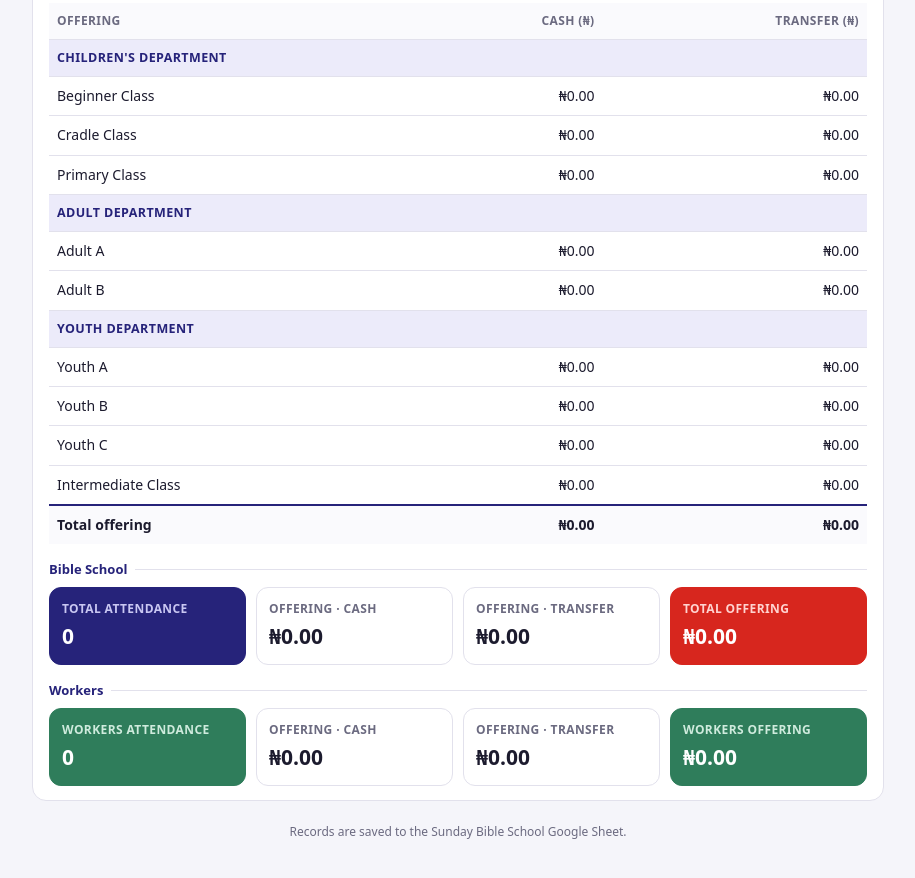
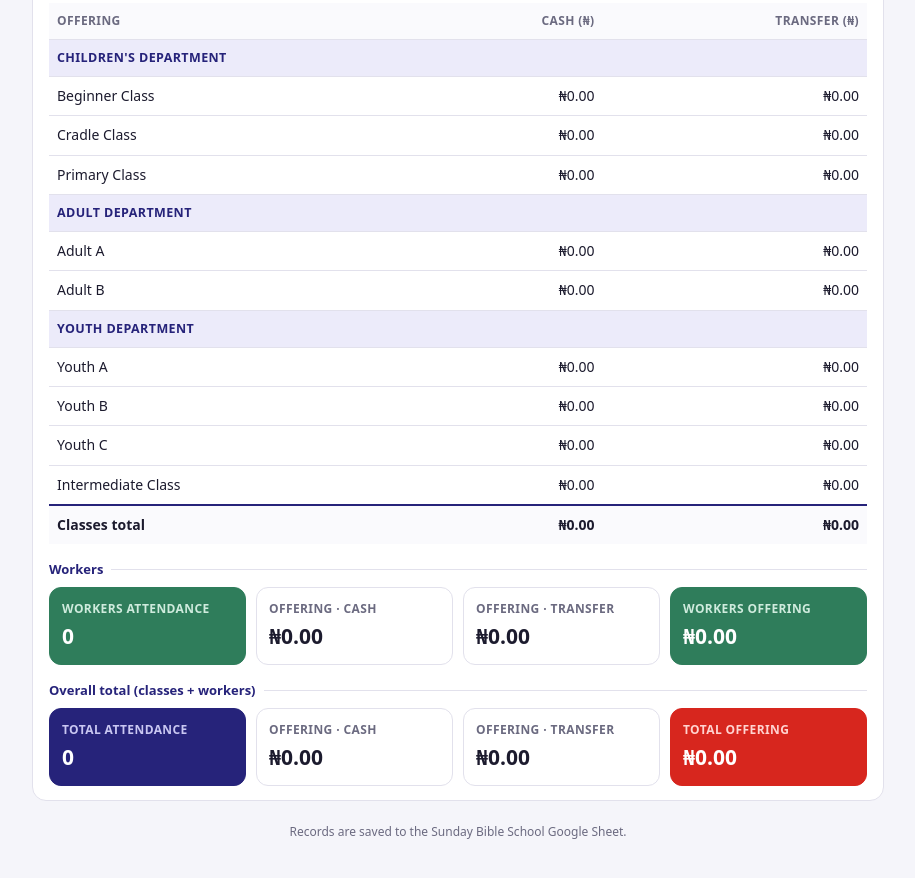
Before and after one commit to adeyemivictor091-web/sbs-attendance., a plain HTML site: page index.html in a window 1280 px wide. Shown: the part 2724-3602 px from the top of the page, without its empty margins (182-1097 px from the left). Drawn offline with Linux system fonts and the light colour scheme; no server answers.

Commit message:
Add files via upload

```diff
--- a/index.html
+++ b/index.html
@@ -183,22 +183,15 @@
         <table>
           <thead><tr><th>Attendance</th><th>Students</th><th>Visitors</th><th>Total</th></tr></thead>
           <tbody id="attBody"></tbody>
-          <tfoot><tr><td>Total attendance</td><td id="tS">0</td><td id="tV">0</td><td id="tA">0</td></tr></tfoot>
+          <tfoot><tr><td>Classes total</td><td id="tS">0</td><td id="tV">0</td><td id="tA">0</td></tr></tfoot>
         </table>
       </div>
       <div class="tbl-wrap" style="margin-top:16px">
         <table>
           <thead><tr><th>Offering</th><th>Cash (₦)</th><th>Transfer (₦)</th></tr></thead>
           <tbody id="offBody"></tbody>
-          <tfoot><tr><td>Total offering</td><td id="tC">₦0.00</td><td id="tT">₦0.00</td></tr></tfoot>
+          <tfoot><tr><td>Classes total</td><td id="tC">₦0.00</td><td id="tT">₦0.00</td></tr></tfoot>
         </table>
-      </div>
-      <div class="grp">Bible School</div>
-      <div class="grand">
-        <div class="g att"><span>Total attendance</span><b id="gA">0</b></div>
-        <div class="g"><span>Offering · cash</span><b id="gC">₦0.00</b></div>
-        <div class="g"><span>Offering · transfer</span><b id="gT">₦0.00</b></div>
-        <div class="g off"><span>Total offering</span><b id="gO">₦0.00</b></div>
       </div>
       <div class="grp">Workers</div>
       <div class="grand">
@@ -206,6 +199,13 @@
         <div class="g"><span>Offering · cash</span><b id="wC">₦0.00</b></div>
         <div class="g"><span>Offering · transfer</span><b id="wT">₦0.00</b></div>
         <div class="g wk"><span>Workers offering</span><b id="wO">₦0.00</b></div>
+      </div>
+      <div class="grp">Overall total (classes + workers)</div>
+      <div class="grand">
+        <div class="g att"><span>Total attendance</span><b id="gA">0</b></div>
+        <div class="g"><span>Offering · cash</span><b id="gC">₦0.00</b></div>
+        <div class="g"><span>Offering · transfer</span><b id="gT">₦0.00</b></div>
+        <div class="g off"><span>Total offering</span><b id="gO">₦0.00</b></div>
       </div>
     </div>
   </section>
@@ -235,19 +235,19 @@
         <tfoot id="mFoot"></tfoot>
       </table>
     </div>
-    <div class="grp">Bible School</div>
-    <div class="grand">
-      <div class="g att"><span>Total attendance</span><b id="mA"></b></div>
-      <div class="g"><span>Cash</span><b id="mC"></b></div>
-      <div class="g"><span>Transfer</span><b id="mT"></b></div>
-      <div class="g off"><span>Total offering</span><b id="mO"></b></div>
-    </div>
     <div class="grp">Workers</div>
     <div class="grand">
       <div class="g wk"><span>Attendance</span><b id="mwA"></b></div>
       <div class="g"><span>Cash</span><b id="mwC"></b></div>
       <div class="g"><span>Transfer</span><b id="mwT"></b></div>
       <div class="g wk"><span>Total offering</span><b id="mwO"></b></div>
+    </div>
+    <div class="grp">Overall total (classes + workers)</div>
+    <div class="grand">
+      <div class="g att"><span>Total attendance</span><b id="mA"></b></div>
+      <div class="g"><span>Cash</span><b id="mC"></b></div>
+      <div class="g"><span>Transfer</span><b id="mT"></b></div>
+      <div class="g off"><span>Total offering</span><b id="mO"></b></div>
     </div>
     <div class="actions">
       <button class="btn secondary" id="backBtn" type="button">Go back &amp; edit</button>
@@ -380,6 +380,12 @@ function collect() {
   return { rows, T, W, missing, invalid };
 }
 
+/* overall = all classes + workers */
+function overall(T, W) {
+  const r2 = n => Math.round(n * 100) / 100;
+  return { a: T.s + T.v + W.attendance, c: r2(T.c + W.cash), t: r2(T.t + W.transfer) };
+}
+
 /* ---------- date / duplicate checks ---------- */
 let dateState = { iso: "", valid: false, msg: "", checking: false, exists: false };
 let checkSeq = 0;
@@ -431,7 +437,8 @@ function refresh() {
   $("wA").textContent = intf(W.attendance); $("wC").textContent = naira(W.cash); $("wT").textContent = naira(W.transfer); $("wO").textContent = naira(W.cash + W.transfer);
   $("tS").textContent = intf(T.s); $("tV").textContent = intf(T.v); $("tA").textContent = intf(T.s + T.v);
   $("tC").textContent = naira(T.c); $("tT").textContent = naira(T.t);
-  $("gA").textContent = intf(T.s + T.v); $("gC").textContent = naira(T.c); $("gT").textContent = naira(T.t); $("gO").textContent = naira(T.c + T.t);
+  const O = overall(T, W);
+  $("gA").textContent = intf(O.a); $("gC").textContent = naira(O.c); $("gT").textContent = naira(O.t); $("gO").textContent = naira(O.c + O.t);
   if (!dateState.valid) $("totDate").textContent = "";
   const name = $("recorder").value.trim();
   let why = "";
@@ -473,8 +480,9 @@ function openReview() {
     body += `<tr><td>${esc(r.cls)}</td><td>${intf(r.students)} + ${intf(r.visitors)} = <b style="color:var(--blue)">${intf(r.total)}</b></td><td>${naira(r.cash).slice(1)}<small>Transfer ${naira(r.transfer).slice(1)}</small></td></tr>`;
   });
   $("mBody").innerHTML = body;
-  $("mFoot").innerHTML = `<tr><td>Total</td><td>${intf(T.s)} + ${intf(T.v)} = ${intf(T.s + T.v)}</td><td>${naira(T.c).slice(1)}<small>Transfer ${naira(T.t).slice(1)}</small></td></tr>`;
-  $("mA").textContent = intf(T.s + T.v); $("mC").textContent = naira(T.c); $("mT").textContent = naira(T.t); $("mO").textContent = naira(T.c + T.t);
+  $("mFoot").innerHTML = `<tr><td>Classes total</td><td>${intf(T.s)} + ${intf(T.v)} = ${intf(T.s + T.v)}</td><td>${naira(T.c).slice(1)}<small>Transfer ${naira(T.t).slice(1)}</small></td></tr>`;
+  const O = overall(T, W);
+  $("mA").textContent = intf(O.a); $("mC").textContent = naira(O.c); $("mT").textContent = naira(O.t); $("mO").textContent = naira(O.c + O.t);
   $("modal").classList.add("show");
   $("confirmBtn").disabled = false;
 }
```
